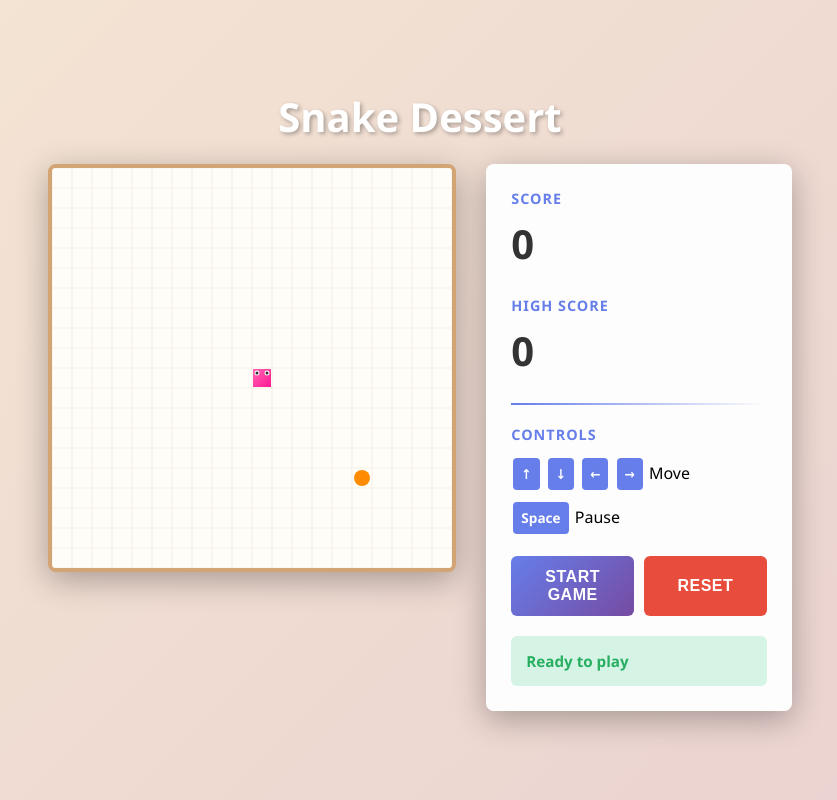
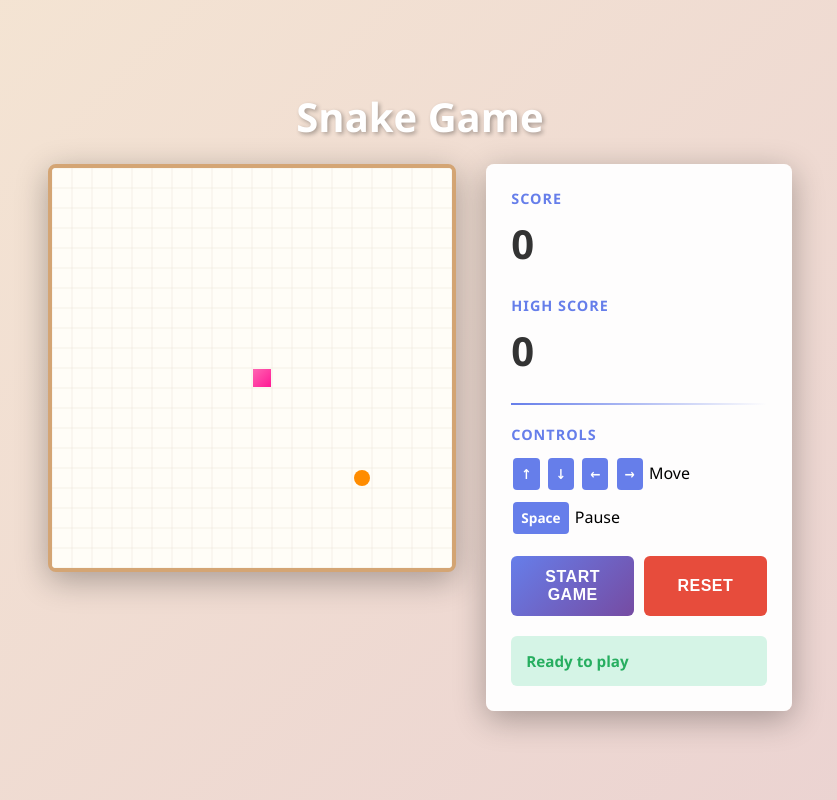
Before and after one commit to santai-artifacts/jeremy-saputo-brand-1221, a plain HTML site: page index.html in a window 1280 px wide. Shown: the whole page, without its empty margins (220-1057 px from the left). Drawn offline with Linux system fonts and the light colour scheme.

Commit message:
Apply changes from "8f75c20d"
Santai-Kind: manual
Santai-Author: jeremy.saputo

```diff
--- a/index.html
+++ b/index.html
@@ -194,7 +194,7 @@
 </head>
 <body>
     <div class="container">
-        <h1>Snake Dessert</h1>
+        <h1>Snake Game</h1>
         <div class="game-wrapper">
             <canvas id="gameCanvas" width="400" height="400"></canvas>
             <div class="info-panel">
@@ -350,59 +350,6 @@
                     GRID_SIZE - 2,
                     GRID_SIZE - 2
                 );
-
-                // Draw eyes on head
-                if (index === 0) {
-                    ctx.fillStyle = 'white';
-                    const eyeSize = 2.5;
-                    const eyeOffsetX = 5;
-                    const eyeOffsetY = 5;
-
-                    // Left eye
-                    ctx.beginPath();
-                    ctx.arc(
-                        segment.x * GRID_SIZE + eyeOffsetX,
-                        segment.y * GRID_SIZE + eyeOffsetY,
-                        eyeSize,
-                        0,
-                        Math.PI * 2
-                    );
-                    ctx.fill();
-
-                    // Right eye
-                    ctx.beginPath();
-                    ctx.arc(
-                        segment.x * GRID_SIZE + GRID_SIZE - eyeOffsetX,
-                        segment.y * GRID_SIZE + eyeOffsetY,
-                        eyeSize,
-                        0,
-                        Math.PI * 2
-                    );
-                    ctx.fill();
-
-                    // Pupils
-                    ctx.fillStyle = '#333';
-                    const pupilSize = 1.5;
-                    ctx.beginPath();
-                    ctx.arc(
-                        segment.x * GRID_SIZE + eyeOffsetX,
-                        segment.y * GRID_SIZE + eyeOffsetY,
-                        pupilSize,
-                        0,
-                        Math.PI * 2
-                    );
-                    ctx.fill();
-
-                    ctx.beginPath();
-                    ctx.arc(
-                        segment.x * GRID_SIZE + GRID_SIZE - eyeOffsetX,
-                        segment.y * GRID_SIZE + eyeOffsetY,
-                        pupilSize,
-                        0,
-                        Math.PI * 2
-                    );
-                    ctx.fill();
-                }
             });
 
             // Draw food
```
Also changed, not shown: 1 other file.
